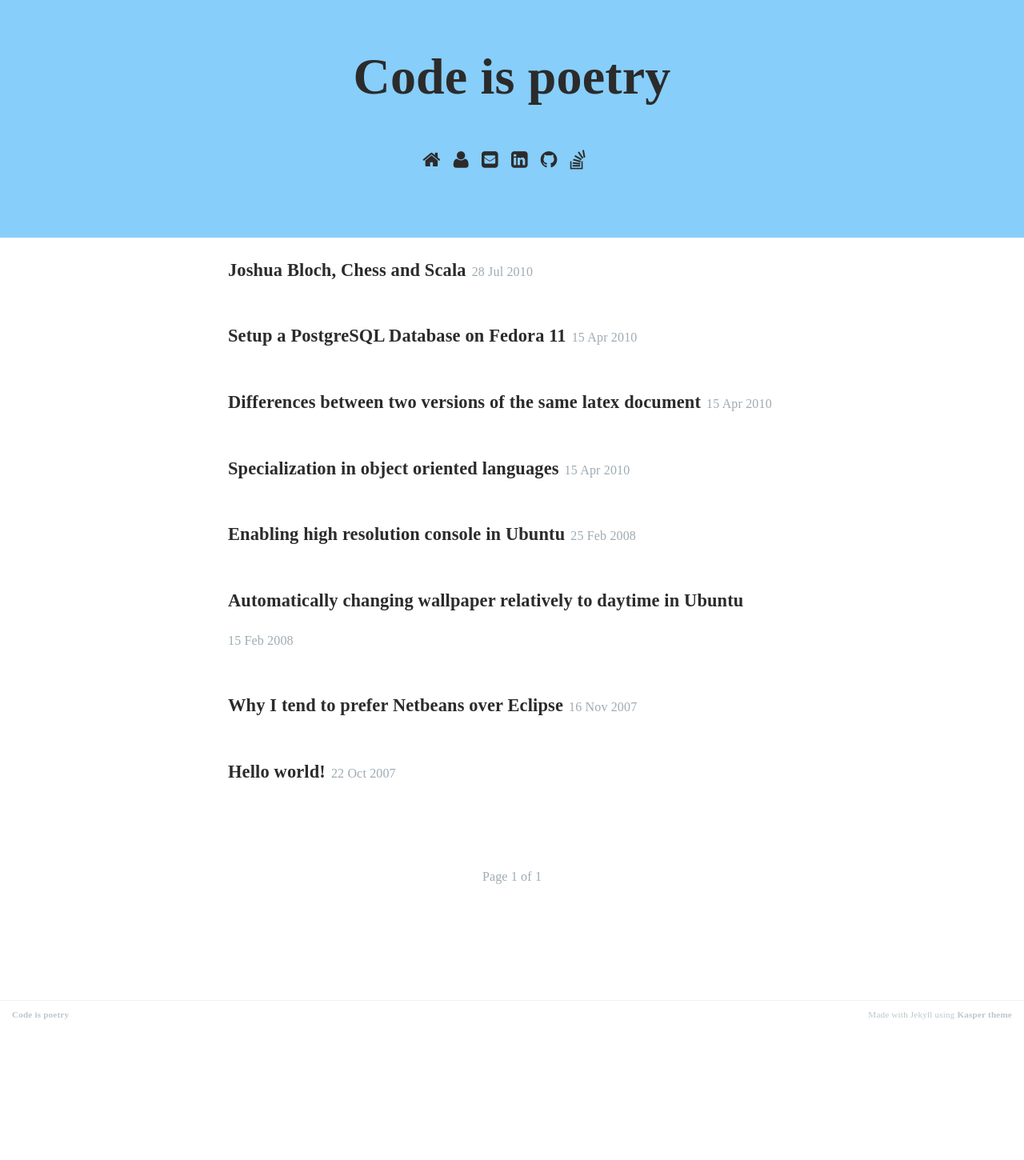
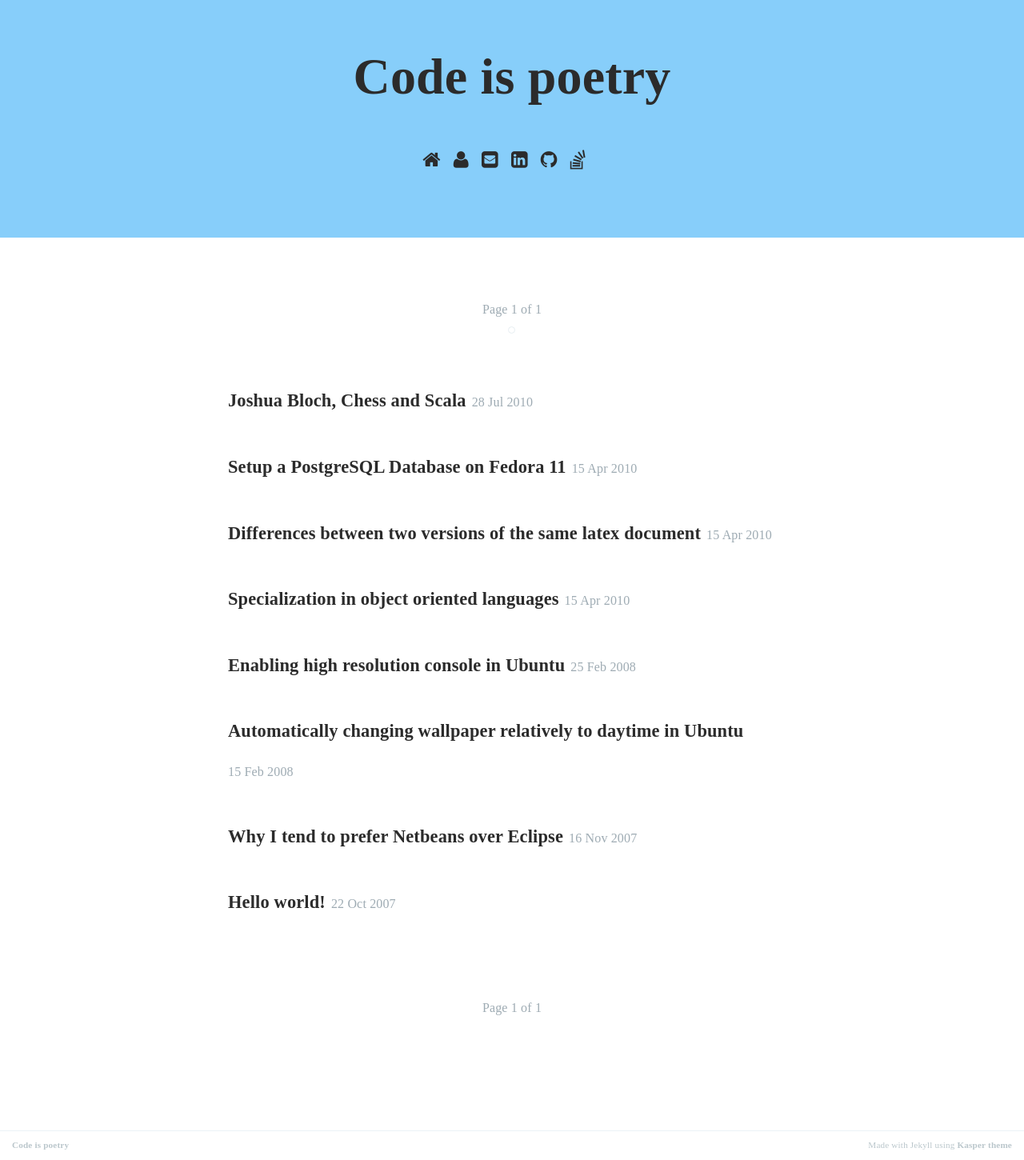
Before and after one commit to jihedamine/jihedamine.github.io, a Jekyll site: the page built from index.html, in a window 1280 px wide. Shown: the whole page at 80% size. Built offline with Jekyll 4.4.1, drawn with Linux system fonts in a browser that asks for light colours; some web fonts are replaced; Markdown is read by kramdown in place of the engine named in the settings; the list of posts is cut into pages by our own code; before the commit the page ends 1286 px from its top, so only the background shows below that.

Commit message:
top margin

```diff
--- a/assets/css/screen.css
+++ b/assets/css/screen.css
@@ -914,8 +914,9 @@ margin on the iframe, cause it breaks stuff. */
 }
 
 .extra-pagination {
-    display: none;
-    border-bottom: #EBF2F6 1px solid;
+    border-top: 2px
+    /*display: none;*/
+    /*border-bottom: #EBF2F6 1px solid;*/
 }
 
 .extra-pagination:after {
```
